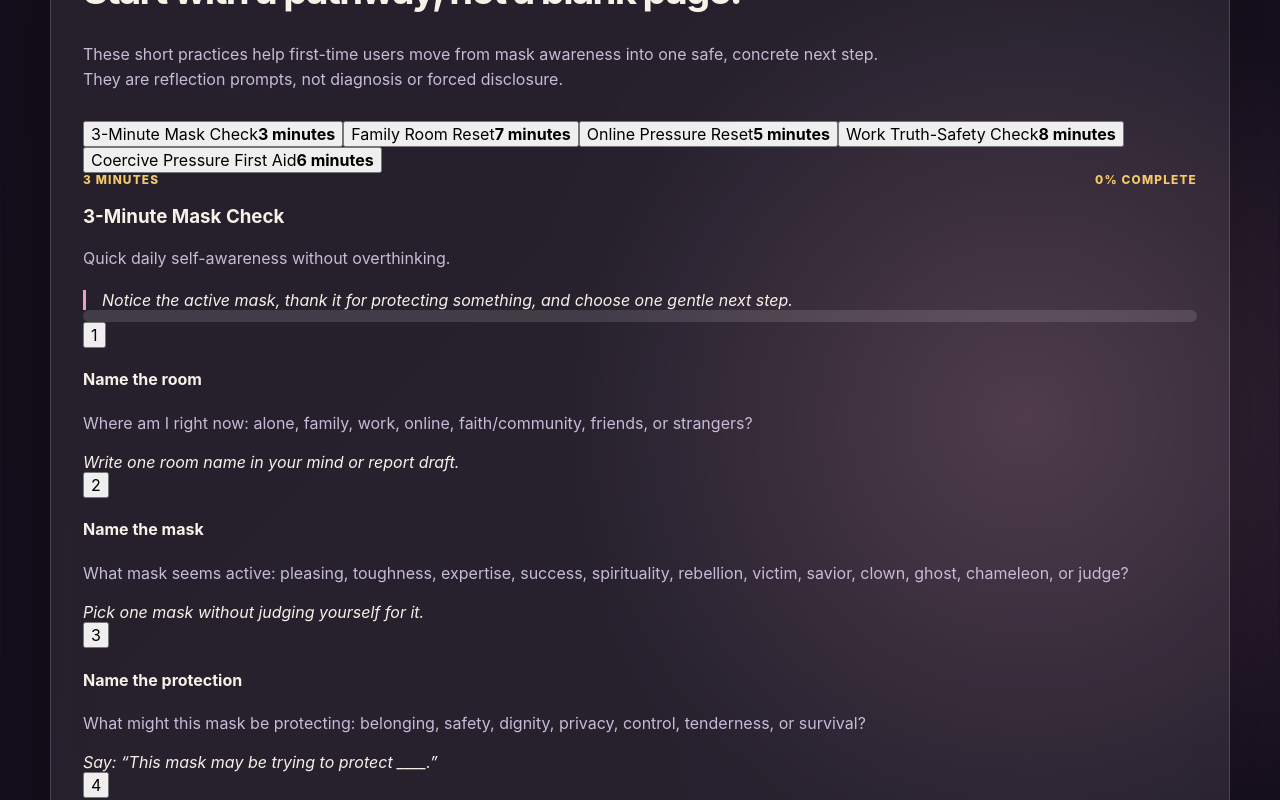
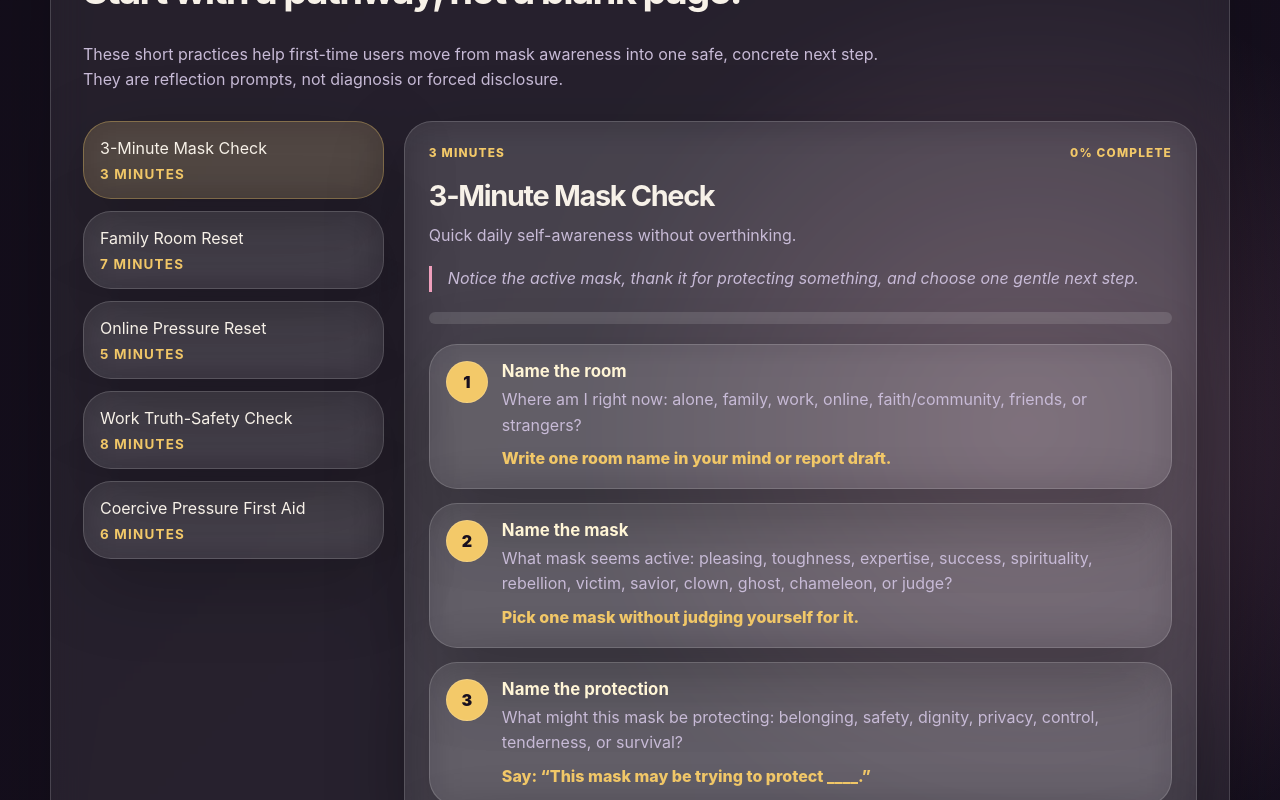
Before and after one commit to MichaelWave369/personamirror369, a React (Vite) app: page / in a window 1280 px wide. Shown: the part 1120-1920 px from the top of the page. Built offline with nearby package versions, Linux system fonts and the light colour scheme.

Commit message:
Add Guided Practice Mode styles

```diff
--- a/src/styles-v04.css
+++ b/src/styles-v04.css
@@ -6,7 +6,11 @@
 }
 
 .society-score-card,
-.scenario-card {
+.scenario-card,
+.guided-card,
+.pathway-button,
+.guided-step,
+.guided-completion-card {
   border: 1px solid var(--line);
   border-radius: 28px;
   background: var(--panel);
@@ -36,7 +40,12 @@
 
 .society-score-card p,
 .society-score-card blockquote,
-.scenario-card p {
+.scenario-card p,
+.guided-card p,
+.guided-card blockquote,
+.guided-step p,
+.guided-step em,
+.guided-completion-card p {
   color: var(--muted);
   line-height: 1.6;
 }
@@ -54,6 +63,111 @@
 
 .scenario-card p {
   margin-bottom: 0;
+}
+
+.guided-panel {
+  scroll-margin-top: 96px;
+}
+
+.guided-grid {
+  display: grid;
+  grid-template-columns: minmax(220px, 0.55fr) minmax(0, 1.45fr);
+  gap: 20px;
+  align-items: start;
+}
+
+.pathway-list {
+  display: grid;
+  gap: 12px;
+}
+
+.pathway-button {
+  display: grid;
+  gap: 8px;
+  width: 100%;
+  padding: 16px;
+  color: #f7f1e8;
+  text-align: left;
+}
+
+.pathway-button.active,
+.pathway-button:hover {
+  background: rgba(243, 201, 105, 0.14);
+  border-color: rgba(243, 201, 105, 0.34);
+}
+
+.pathway-button strong {
+  color: var(--gold);
+  font-size: 0.84rem;
+  text-transform: uppercase;
+  letter-spacing: 0.09em;
+}
+
+.guided-card {
+  padding: 24px;
+}
+
+.guided-card h3 {
+  font-size: 1.8rem;
+  letter-spacing: -0.045em;
+  margin-bottom: 10px;
+}
+
+.guided-progress {
+  margin: 20px 0;
+}
+
+.guided-step-list {
+  display: grid;
+  gap: 14px;
+}
+
+.guided-step {
+  display: grid;
+  grid-template-columns: auto 1fr;
+  gap: 14px;
+  padding: 16px;
+}
+
+.guided-step.complete {
+  border-color: rgba(243, 201, 105, 0.42);
+  background: rgba(243, 201, 105, 0.1);
+}
+
+.guided-step button {
+  width: 42px;
+  height: 42px;
+  border: 1px solid var(--line);
+  border-radius: 999px;
+  color: #170f1f;
+  background: var(--gold);
+  font-weight: 900;
+}
+
+.guided-step h4,
+.guided-completion-card h4 {
+  margin: 0 0 6px;
+  color: #fff5d6;
+  font-size: 1.05rem;
+}
+
+.guided-step p,
+.guided-step em {
+  display: block;
+  margin: 0;
+}
+
+.guided-step em {
+  margin-top: 8px;
+  color: var(--gold);
+  font-style: normal;
+  font-weight: 800;
+}
+
+.guided-completion-card {
+  margin-top: 16px;
+  padding: 18px;
+  background: linear-gradient(145deg, rgba(243, 201, 105, 0.12), rgba(239, 159, 188, 0.1));
 }
 
 .report-panel {
@@ -109,13 +223,15 @@
   margin-top: 16px;
 }
 
-.report-actions button {
+.report-actions button,
+.report-actions a {
   color: #170f1f;
   background: var(--gold);
   border: 0;
   border-radius: 999px;
   padding: 12px 16px;
   font-weight: 850;
+  text-decoration: none;
 }
 
 .report-actions button:nth-child(2) {
@@ -142,7 +258,8 @@
 }
 
 @media (max-width: 980px) {
-  .report-grid {
+  .report-grid,
+  .guided-grid {
     grid-template-columns: 1fr;
   }
 
```
